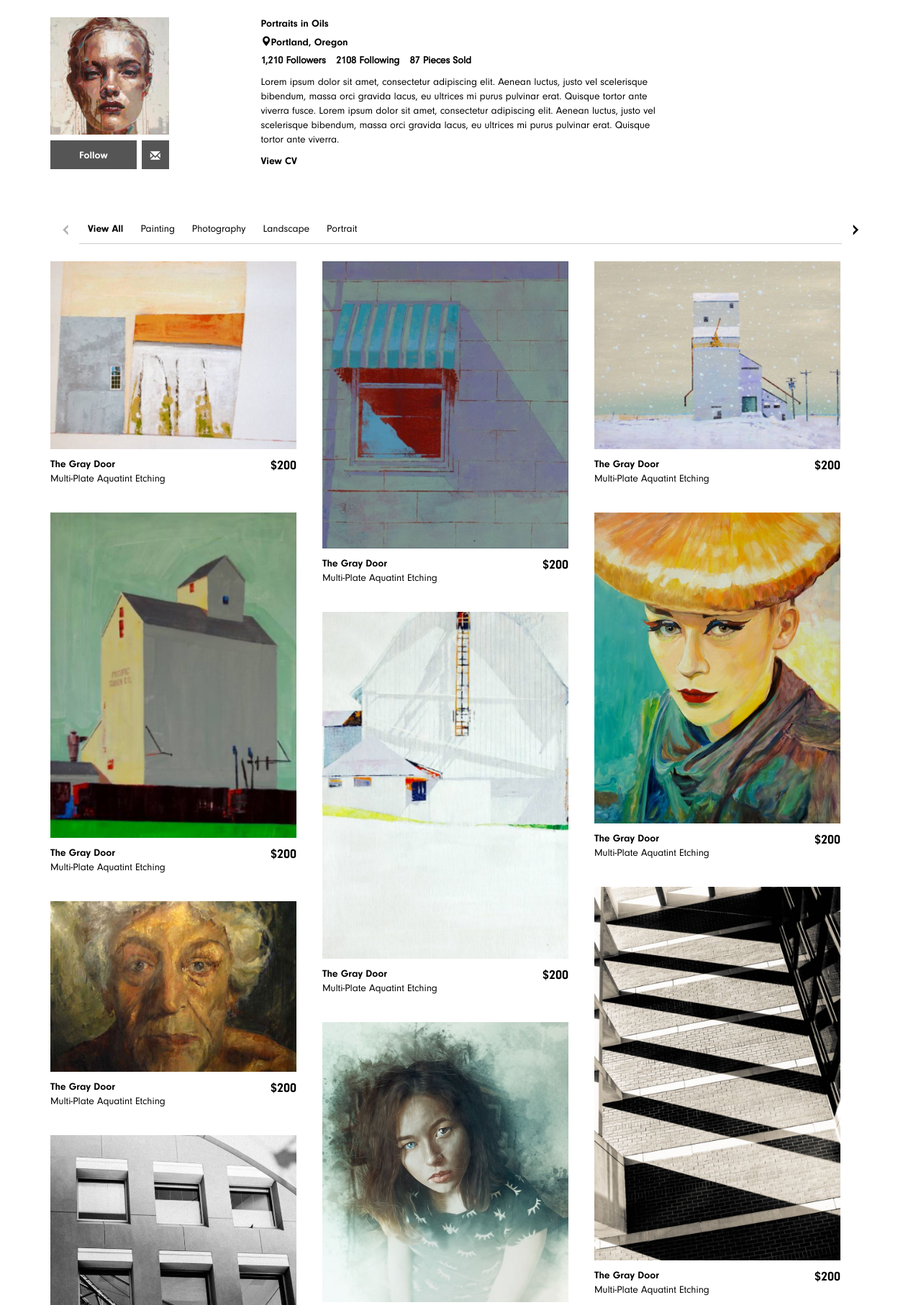
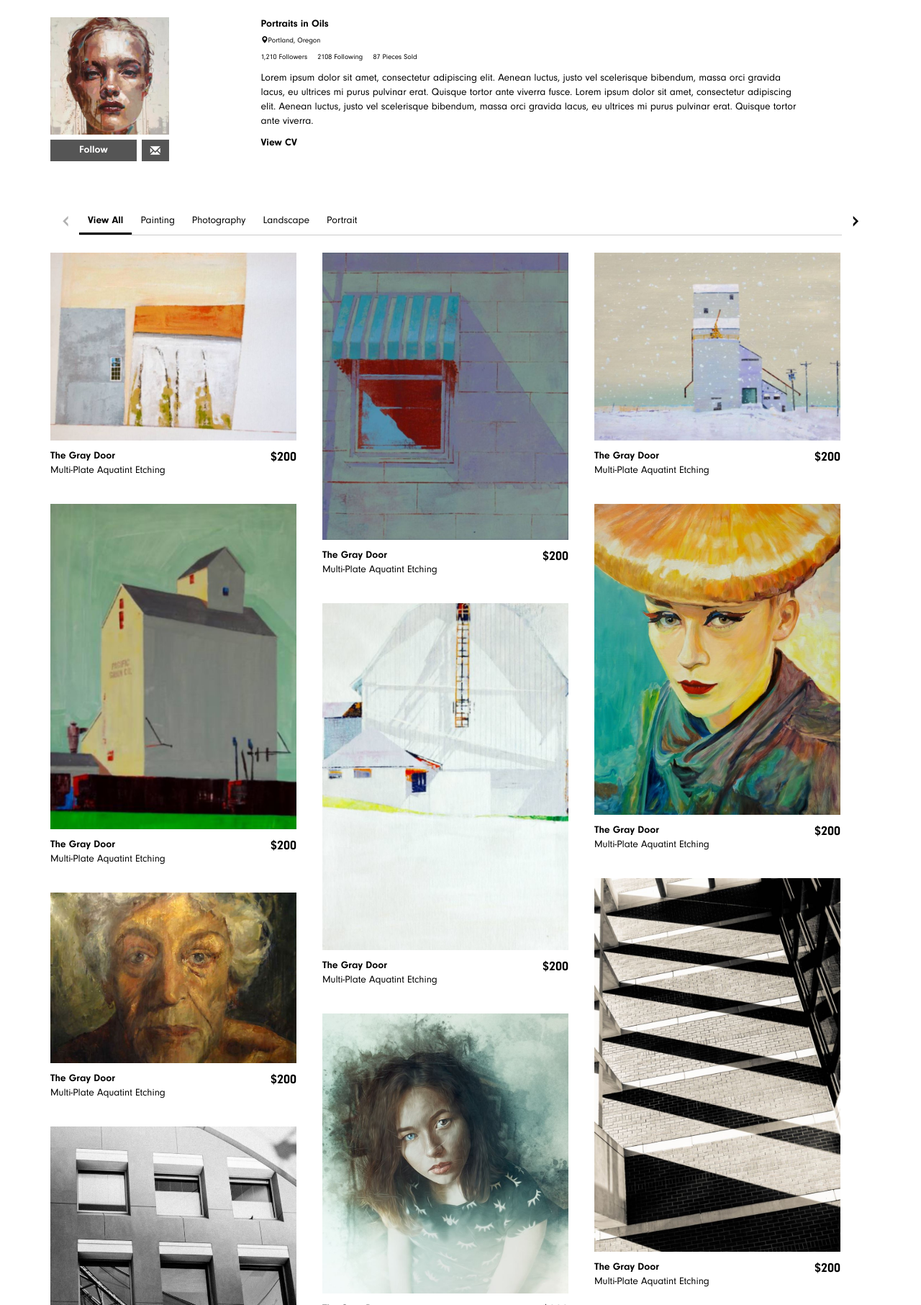
Before and after one commit to picturra/picturra.ui, a PHP site: page /main.html in a window 1280 px wide. Shown: the part 53-1866 px from the top of the page at 72% size. Run offline with PHP 8.4, Linux system fonts and the light colour scheme.

Commit message:
Integrated recent porfolio changes. Ready for on-scroll customization

```diff
--- a/assets/css/components/portfolio-gallery.css
+++ b/assets/css/components/portfolio-gallery.css
@@ -1,5 +1,6 @@
 /*Gallery Styles*/
 
+/*Filter buttons*/
 .gallery-filter-row {
   margin-bottom: 24px;
   border-bottom-style: solid;
@@ -13,6 +14,11 @@
   font-family: NeuzeitGro-Bol;
 }
 
+.filters-button-group .selected {
+  background-color: transparent;
+  border-bottom-color: #000000;
+}
+
 .gallery-filter-row button {
   background-color: transparent;
   color: #000000 !important;
@@ -21,13 +27,13 @@
   border-bottom-color: transparent;
 }
 
-.gallery-filter-row button:hover,
-.gallery-filter-row button:focus,
-.gallery-filter-row button:active:focus {
-  background-color: transparent;
-  border-bottom-style: solid;
-  border-bottom-color: #000000;
-  border-bottom-width: 3px;
+.filters-button-group .btn:hover,
+.filters-button-group .btn:focus,
+.filters-button-group .btn:active {
+  background-color: transparent !important;
+  border-bottom-style: solid !important;
+  border-bottom-color: #000000 !important;
+  border-bottom-width: 3px !important;
 }
 
 .flickity-prev-next-button.next {
@@ -42,6 +48,11 @@
 .flickity-prev-next-button:focus,
 .flickity-prev-next-button:hover {
   border-bottom-style: none !important;
+}
+
+/*Image gallery*/
+.gallery-wrapper {
+  margin-bottom: 60px;
 }
 
 .gallery-item {
--- a/assets/css/layouts/portfolio-main.css
+++ b/assets/css/layouts/portfolio-main.css
@@ -11,16 +11,21 @@
 
 .message-btn, .follow-btn {
   padding: 0;
-  height: 40px;
-  margin-top: 8px;
-  margin-bottom: 8px;
+  height: 30px;
+  margin-top: 7px;
+  margin-bottom: 7px;
 }
 
-.message-btn > span, .follow-btn {
-  padding: 12px;
+.message-btn > span {
+  padding-top: 5px;
+  padding-bottom: 5px;
+  padding-left: 12px;
+  padding-right: 12px;
 }
 
 .follow-btn {
+  padding-top: 5px;
+  padding-bottom: 5px;
   padding-left: 40px;
   padding-right: 40px;
   margin-right: 8px;
@@ -33,20 +38,21 @@
   font-family: NeuzeitGro-Bol;
 }
 
-.profile-cv, .profile-category, .profile-location {
+.profile-cv, .profile-category {
   font-weight: 500;
   font-size: 14px;
   font-family: NeuzeitGro-Bol;
 }
 
 .profile-location {
+  font-size: 10px;
   display: block;
   margin-top: 5px;
   margin-bottom: 5px;
 }
 
 .profile-stats > li {
-  font-weight: bold;
+  font-size: 10px;
 }
 
 @media (max-width: 576px) {
--- /dev/null
+++ b/assets/js/portfolio-scripts.js
@@ -0,0 +1,6 @@
+// Gallery filter button toggles
+$('.filters-button-group > .btn').click(function(){
+  if (!$(this).hasClass('selected')) {
+    $(this).addClass('selected').siblings().removeClass('selected');
+  }
+});
--- a/main.html
+++ b/main.html
@@ -62,7 +62,7 @@
           </button>
         </div>
       </div>
-        <div class="col-md-6 profile-bio-content">
+      <div class="col-md-8 profile-bio-content">
         <span class="profile-category">Portraits in Oils</span>
         <span class="profile-location"><span class="glyphicon glyphicon-map-marker"></span>Portland, Oregon</span>
         <ul class="list-inline profile-stats">
@@ -84,18 +84,19 @@ purus pulvinar erat. Quisque tortor ante viverra.</p>
     <!-- Filter Buttons -->
     <div class="gallery-filter-row">
         <div class="filters-button-group" role="group" aria-label="Portfolio filters">
-            <button type="button" class="btn btn-default btn-show-all" data-filter="*">View All</button>
+          <button type="button" class="btn btn-default btn-show-all selected" data-filter="*">View All</button>
           <button type="button" class="btn btn-default" data-filter=".painting">Painting</button>
           <button type="button" class="btn btn-default" data-filter=".photography">Photography</button>
           <button type="button" class="btn btn-default" data-filter=".landscape">Landscape</button>
           <button type="button" class="btn btn-default" data-filter=".portrait">Portrait</button>
+
         </div>
     </div>
 
     <div class="gallery-wrapper">
       <a href="#">
         <div class="gallery-item painting landscape">
-            <img src="./assets/images/painting1.JPG" class="img-responsive" alt="">
+          <img src="./assets/images/painting1.jpg" class="img-responsive" alt="">
           <div class="gallery-item-info">
             <div class="row">
               <div class="item-info-text col-md-8">
```
Also changed, not shown: other parts of main.html (+16 -14 lines). Lines whose indentation alone changed are shown as unchanged.
